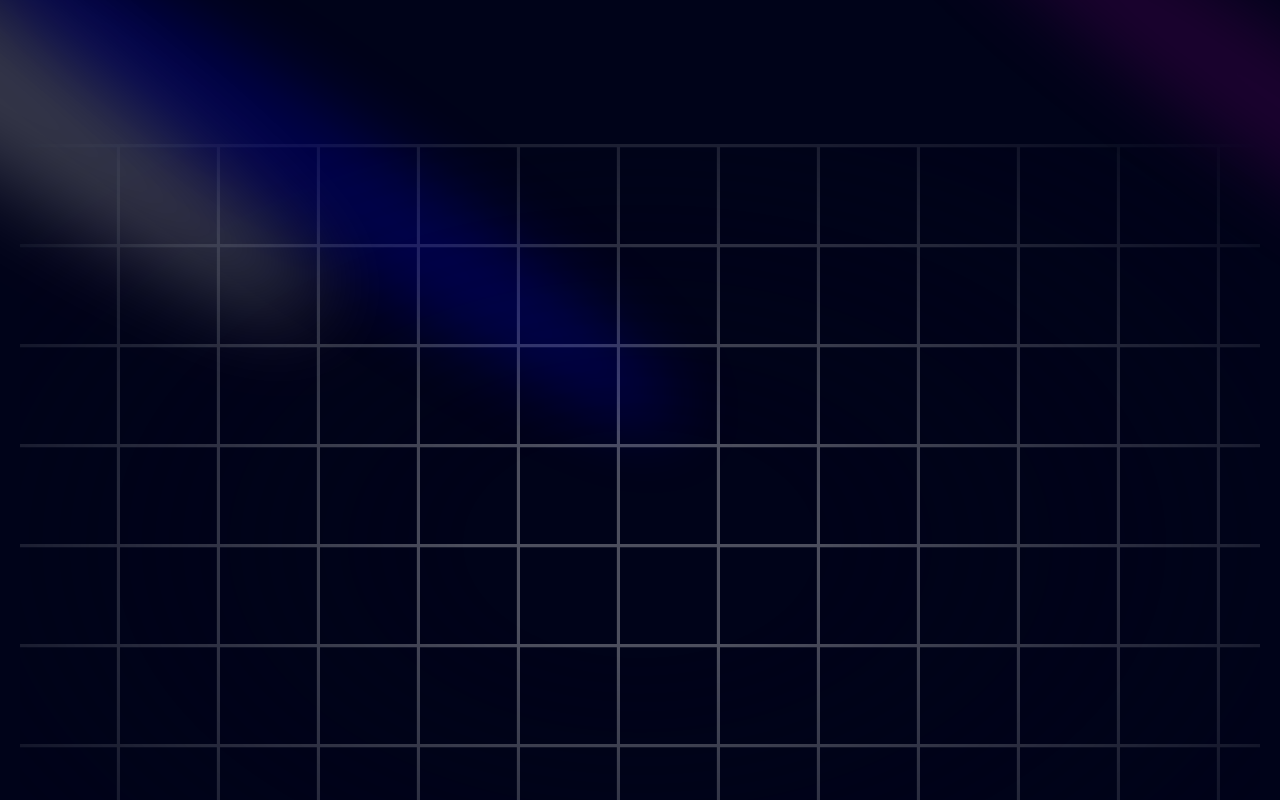
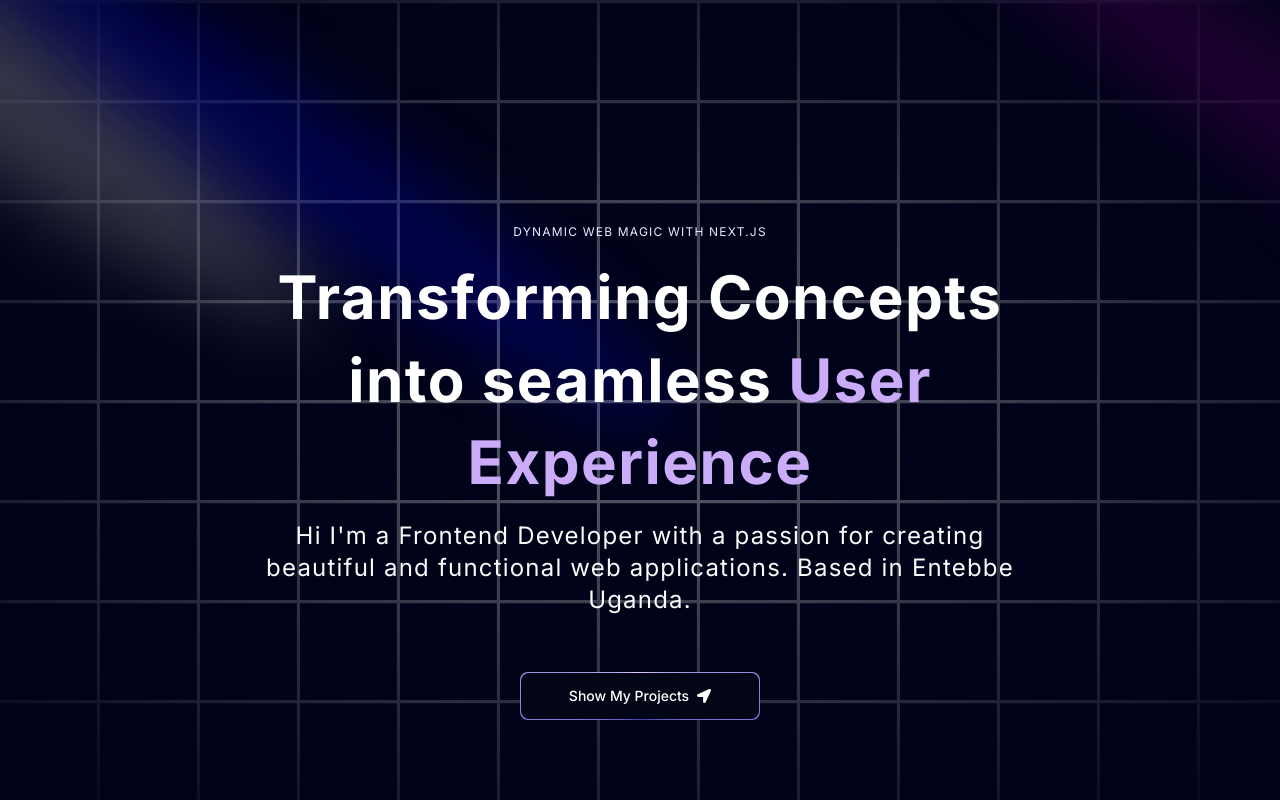
Before and after one commit to Loyoenock/loyofication-portfolio, a Next.js app: page / in a window 1280 px wide. Shown: the top 800 px of the page. Built offline with nearby package versions, Linux system fonts and the light colour scheme.

Commit message:
Component - Hero content added

```diff
--- a/components/Hero.tsx
+++ b/components/Hero.tsx
@@ -1,4 +1,7 @@
+import { FaLocationArrow } from 'react-icons/fa'
+import MagicButton from './ui/MagicButton'
 import { Spotlight } from './ui/Spotlight'
+import { TextGenerateEffect } from './ui/TextGenerateEffect'
 
 const Hero = () => {
   return (
@@ -11,9 +14,32 @@
           <Spotlight className='top-28 left-80 h-[80vh] w-[50vw]' fill='blue'
           />
         </div>
-        <div className="h-screen w-full dark:bg-black-100 bg-white  dark:bg-grid-white/[0.3] bg-grid-black/[0.2]     relative flex items-center justify-center">
+        <div className="h-screen w-full dark:bg-black-100 bg-white  dark:bg-grid-white/[0.3] bg-grid-black/[0.2] flex items-center justify-center absolute top-0 left-0">
 
          <div className="absolute pointer-events-none inset-0 flex items-center justify-center dark:bg-black-100 bg-white [mask-image:radial-gradient(ellipse_at_center,transparent_20%,black)]" />
+    </div>
+
+    <div className='flex justify-center relative my-20 z-10'>
+      <div className='max-w-[89vw] md:max-w-2xl lg:max-w-[60vw] flex flex-col items-center justify-center'>
+        <h2 className='uppercase tracking-widest text-xs text-center text-blue-100 max-w-80'>
+          Dynamic Web Magic with Next.js
+        </h2>
+        <TextGenerateEffect
+          className='text-center text-[40px] md:text-5xl lg:text-6xl'
+          words='Transforming Concepts into seamless User Experience'
+        />
+
+        <p className='text-center md:tracking-wider mb-4 text-sm md:text-lg lg:text-2xl'>
+          Hi I&apos;m a Frontend Developer with a passion for creating beautiful and functional web applications. Based in Entebbe Uganda.
+        </p>
+        <a href='#about'>
+          <MagicButton
+            title="Show My Projects"
+            icon={<FaLocationArrow />}
+            position='right'
+          />
+        </a>
+      </div>
 
     </div>
     </div>
--- /dev/null
+++ b/components/ui/MagicButton.tsx
@@ -0,0 +1,19 @@
+import { title } from 'process'
+import React from 'react'
+
+const MagicButton = ({ title, icon, position, handleClick, otherClasses}
+    : { title: string, icon: React.ReactNode, position: string, handleClick?: () => void, otherClasses?: string}
+) => {
+  return (
+    <button className="relative inline-flex h-12 w-full overflow-hidden rounded-lg p-[1px] focus:outline-none md:w-60 md:mt-10">
+        <span className="absolute inset-[-1000%] animate-[spin_2s_linear_infinite] bg-[conic-gradient(from_90deg_at_50%_50%,#E2CBFF_0%,#393BB2_50%,#E2CBFF_100%)]" />
+        <span className={`inline-flex h-full w-full cursor-pointer items-center justify-center rounded-lg bg-slate-950 px-7  text-sm font-medium text-white backdrop-blur-3xl gap-2 ${otherClasses}`}>
+            {position === 'left' && icon}
+            {title}
+            {position === 'right' && icon}
+        </span>
+    </button>
+  )
+}
+
+export default MagicButton
--- /dev/null
+++ b/components/ui/TextGenerateEffect.tsx
@@ -0,0 +1,54 @@
+"use client";
+import { useEffect } from "react";
+import { motion, stagger, useAnimate } from "framer-motion";
+import { cn } from "@/utils/cn";
+
+export const TextGenerateEffect = ({
+  words,
+  className,
+}: {
+  words: string;
+  className?: string;
+}) => {
+  const [scope, animate] = useAnimate();
+  let wordsArray = words.split(" ");
+  useEffect(() => {
+    animate(
+      "span",
+      {
+        opacity: 1,
+      },
+      {
+        duration: 2,
+        delay: stagger(0.2),
+      }
+    );
+  }, [scope.current]);
+
+  const renderWords = () => {
+    return (
+      <motion.div ref={scope}>
+        {wordsArray.map((word, idx) => {
+          return (
+            <motion.span
+              key={word + idx}
+              className={`${idx > 3 ? 'text-purple' : 'dark:text-white text-black' } opacity-0`}
+            >
+              {word}{" "}
+            </motion.span>
+          );
+        })}
+      </motion.div>
+    );
+  };
+
+  return (
+    <div className={cn("font-bold", className)}>
+      <div className="my-4">
+        <div className=" dark:text-white text-black leading-snug tracking-wide">
+          {renderWords()}
+        </div>
+      </div>
+    </div>
+  );
+};
--- a/package.json
+++ b/package.json
@@ -16,6 +16,7 @@
     "next-themes": "^0.3.0",
     "react": "^18",
     "react-dom": "^18",
+    "react-icons": "^5.2.1",
     "tailwind-merge": "^2.3.0",
     "tailwindcss-animate": "^1.0.7"
   },
```
Also changed, not shown: 1 other file (tests, documents, lock files or other folders).
